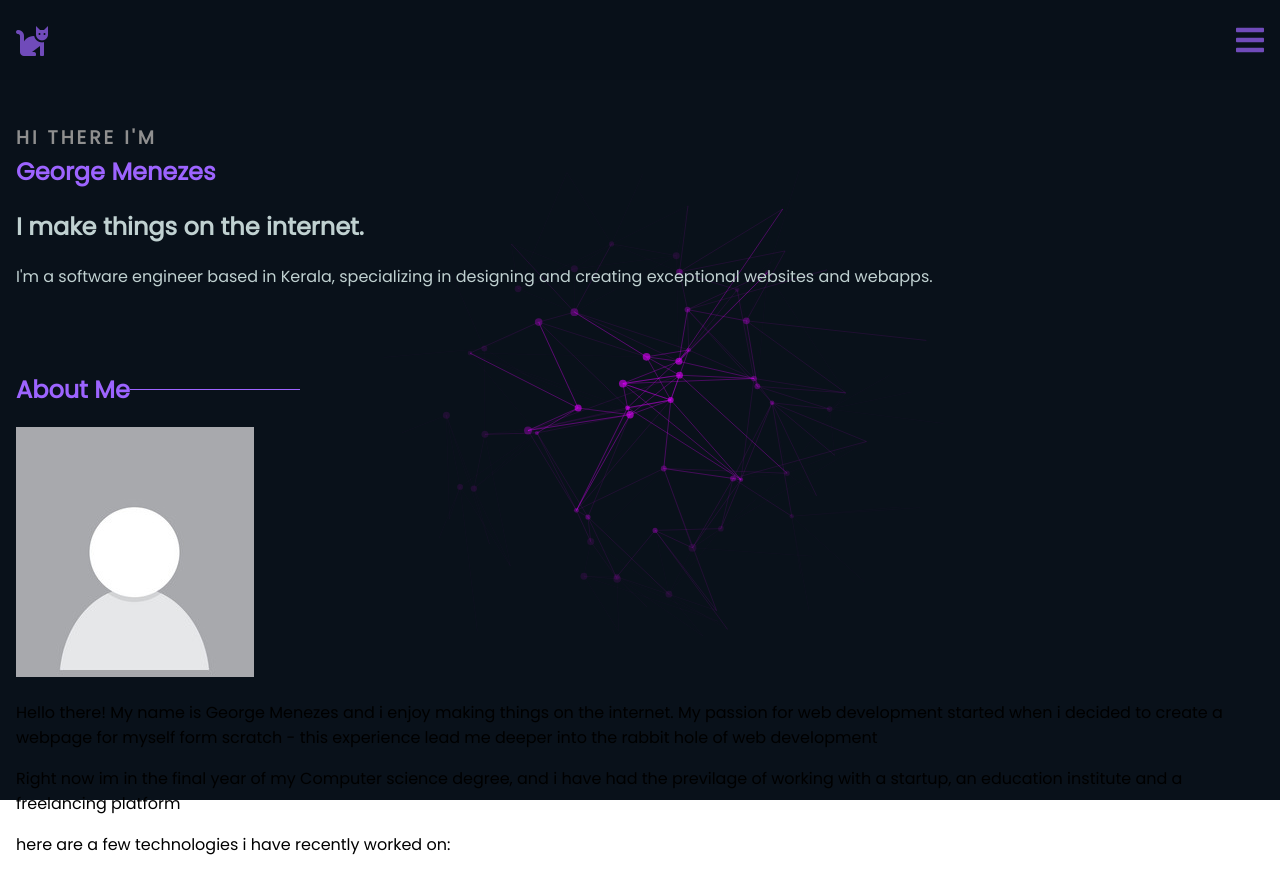
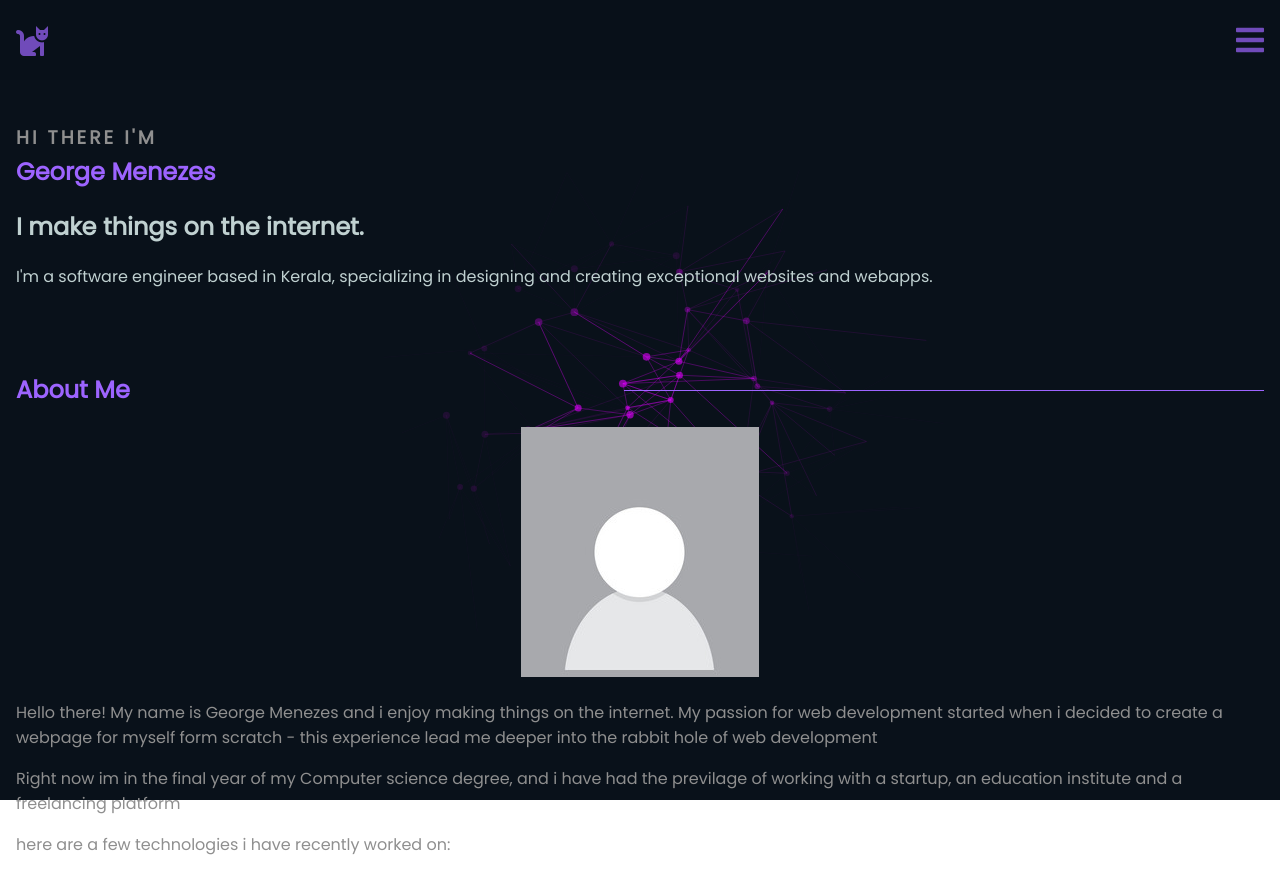
Before and after one commit to gex7777/gex7777.github.io, a plain HTML site: page index.html in a window 1280 px wide. Drawn offline with nearby package versions, Linux system fonts and the light colour scheme.

Commit message:
added about section

```diff
--- a/css/style0.css
+++ b/css/style0.css
@@ -16,5 +16,3 @@ body {
 .stuff {
   height: 200vh;
 }
-
-@media;
--- a/index.html
+++ b/index.html
@@ -45,10 +45,10 @@
       </p>
     </section>
     <section class="about">
-      <h2>
-        about me <span><div class="line"></div></span>
-      </h2>
-      <img src="profilepic.jpg" alt="" />
+      <div class="section-title">
+        <h2><span> about me</span></h2>
+      </div>
+      <div class="image-container"><img src="profilepic.jpg" alt="" /></div>
       <p>
         Hello there! My name is George Menezes and i enjoy making things on the
         internet. My passion for web development started when i decided to
--- a/style.scss
+++ b/style.scss
@@ -2,6 +2,7 @@ $primary-color: #09111a;
 $gray: #8f8f8f;
 $secondary-color: #9d64ff;
 $white-text: #c0d1d1;
+$kindagrey: #8f8f8f;
 h3 {
 }
 body {
@@ -47,20 +48,28 @@ body {
 .about {
   padding: 1.5em 1em;
 
+  .image-container {
+    text-align: center;
+  }
+  p {
+    color: $kindagrey;
+  }
+}
+.section-title {
   h2 {
-    display: flex;
-    flex-direction: row;
+    text-transform: capitalize;
     color: $secondary-color;
-    font-weight: 5px;
-    text-transform: capitalize;
+    position: relative;
 
-    span {
-      padding-left: 20px;
-      top: 17px;
-      position: relative;
-      width: 150px;
+    &:after {
+      content: "";
+      position: absolute;
       height: 1px;
-      background-color: $secondary-color;
+      display: block;
+      width: 50vw;
+      background: $secondary-color;
+      top: 50%;
+      right: 0;
     }
   }
 }
```
Also changed, not shown: style.css, 1 other file.
